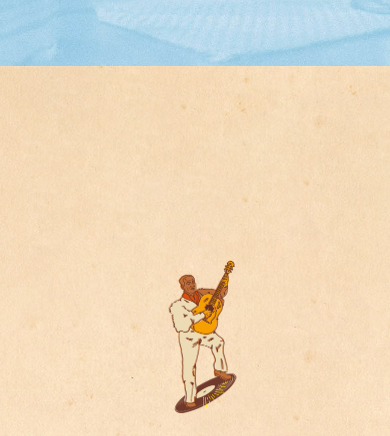
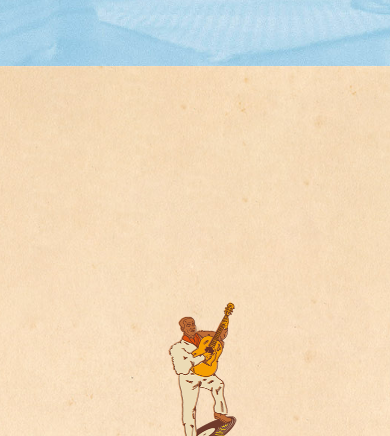
Before and after one commit to gsolat/mandjuazz, a plain HTML site: page index.html in a window 390 px wide. Shown: the part 1453-1889 px from the top of the page. Drawn offline with nearby package versions, Linux system fonts and the light colour scheme.

Commit message:
padding contact image

```diff
--- a/css/mainstyle.css
+++ b/css/mainstyle.css
@@ -1208,7 +1208,7 @@ hr {
         padding-bottom: 30px;
     }
     #contact #text {
-        padding-top: 20vh;
+        padding-top: 25vh;
     }
     #contact #figures img {
         padding: 10px 0px;
```
